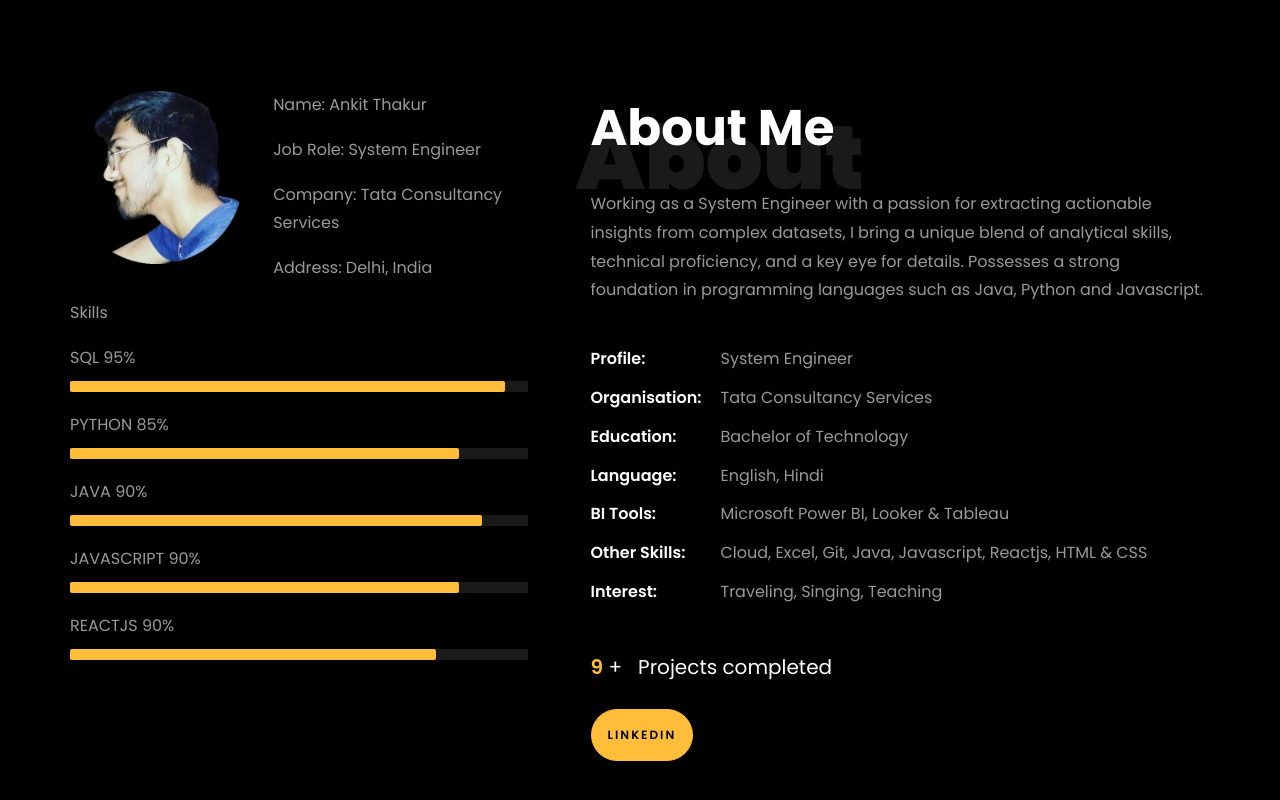
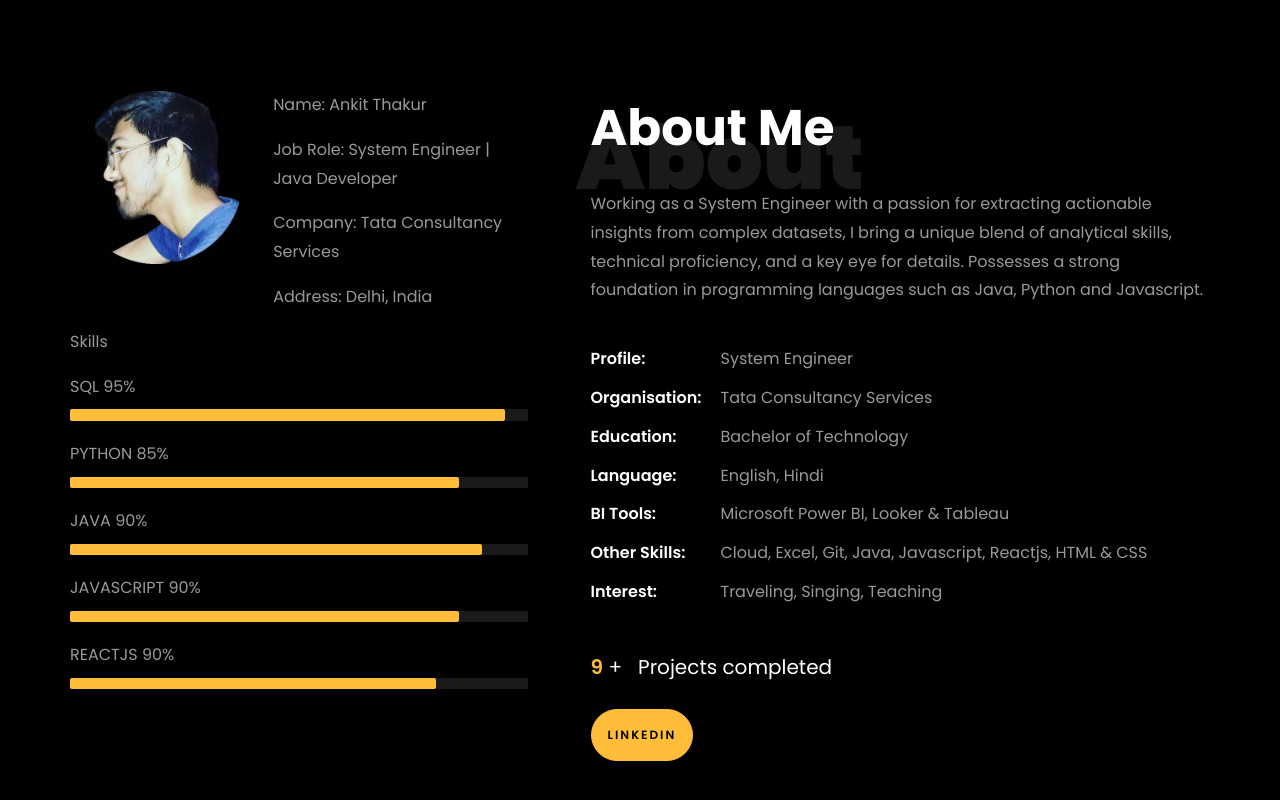
Before and after one commit to ankitthakur123/ankitportfolio, a plain HTML site: page index.html in a window 1280 px wide. Shown: the part 771-1571 px from the top of the page. Drawn offline with Linux system fonts and the light colour scheme; files whose address does not match are found by name.

Commit message:
new commit

```diff
--- a/index.html
+++ b/index.html
@@ -1,7 +1,7 @@
 <!DOCTYPE html>
 <html lang="en">
   <head>
-    <title>Ankit Thakur Portfolio</title>
+    <title>ANKIT THAKUR | SOFTWARE ENGINEER</title>
     <meta charset="utf-8">
     <meta name="viewport" content="width=device-width, initial-scale=1, shrink-to-fit=no">
 
@@ -220,7 +220,7 @@
 									<div class="col-sm-6 col-md-7">
 									  <div class="about-info">
 										<p><span class="title-s">Name: </span> <span>Ankit Thakur</span></p>
-										<p><span class="title-s">Job Role: </span> <span>System Engineer</span></p>
+										<p><span class="title-s">Job Role: </span> <span>System Engineer | Java Developer</span></p>
 										<p><span class="title-s">Company: </span> <span>Tata Consultancy Services</span></p>
 										<p><span class="title-s">Address: </span> <span>Delhi, India</span></p>
 									  </div>
```
